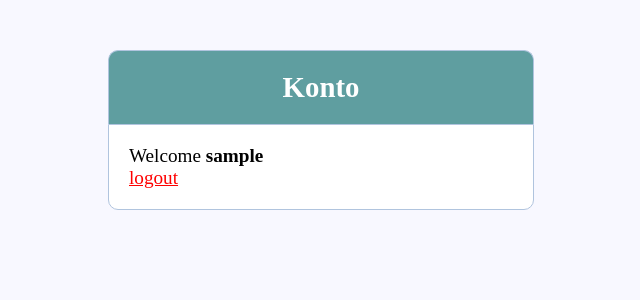
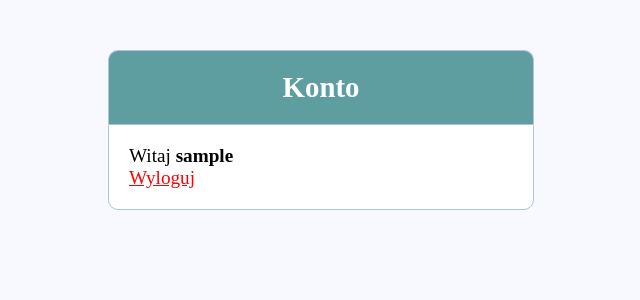
Before and after one commit to nbtlukaszos/projekt, a PHP site: page / in a window 1280 px wide. Shown: the top 300 px of the page, without its empty margins (319-959 px from the left). Run offline with PHP 8.4, Linux system fonts and the light colour scheme; the visitor is signed in with stand-in values (Sample User, id 1).

Commit message:
Update index.php
Signed-off-by: Hubertnd <144244857+Hubertnd@users.noreply.github.com>

```diff
--- a/index.php
+++ b/index.php
@@ -39,8 +39,8 @@
 
 
     <?php  if (isset($_SESSION['username'])) : ?>
-    	<p>Welcome <strong><?php echo $_SESSION['username']; ?></strong></p>
-    	<p> <a href="index.php?logout='1'" style="color: red;">logout</a> </p>
+    	<p>Witaj <strong><?php echo $_SESSION['username']; ?></strong></p>
+    	<p> <a href="index.php?logout='1'" style="color: red;">Wyloguj</a> </p>
     <?php endif ?>
 </div>
 
```
